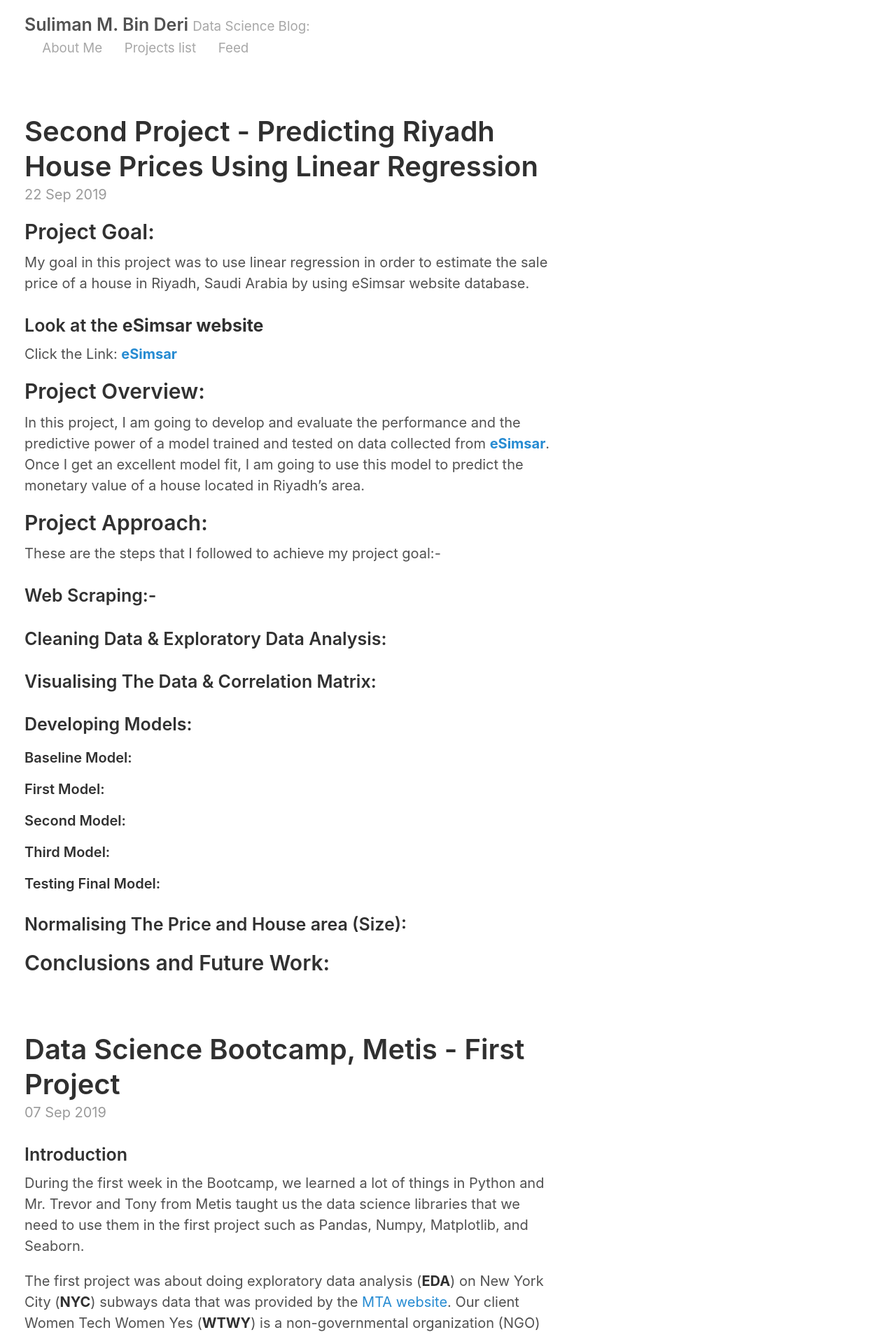
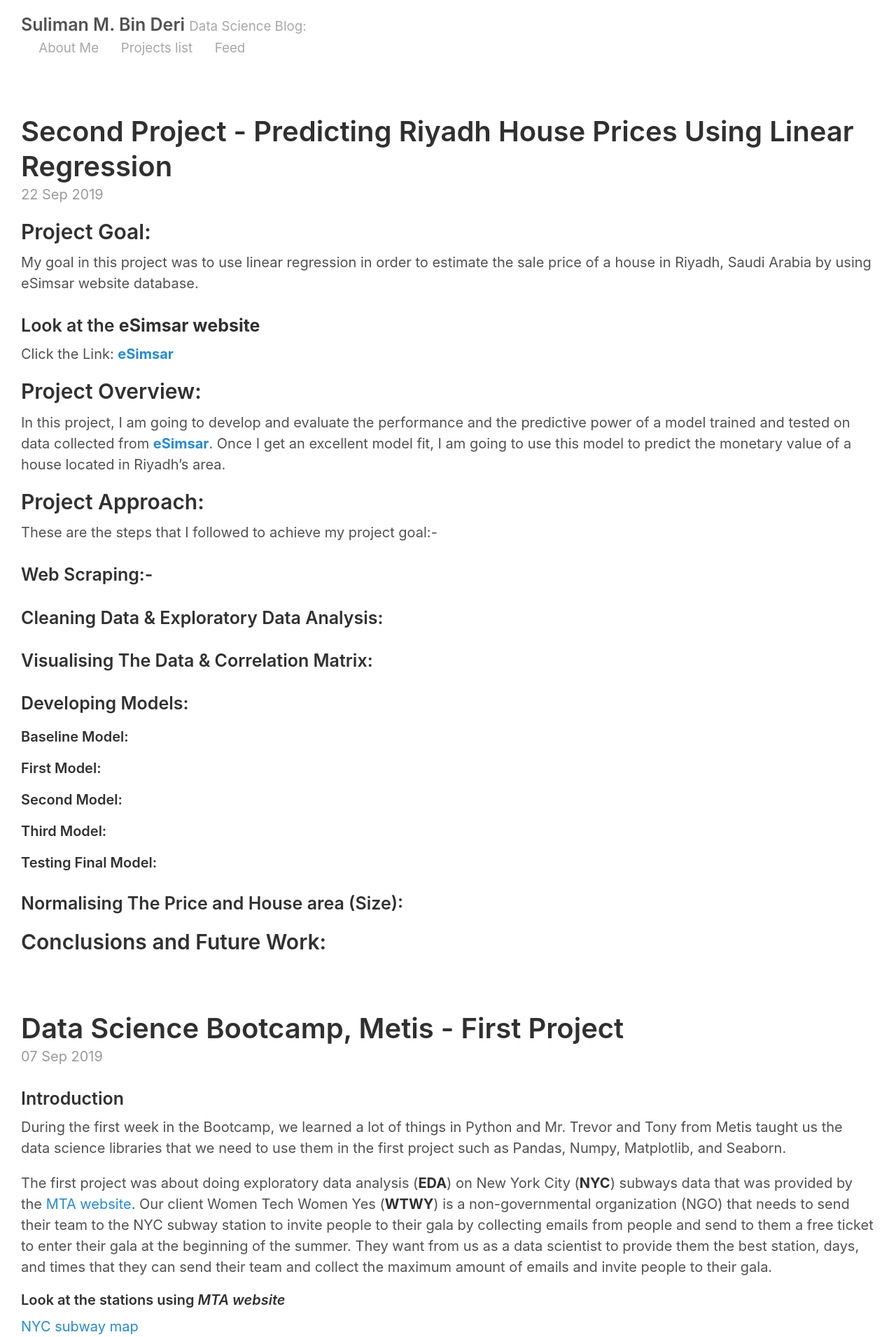
Before and after one commit to SulimanMD/SulimanMD.github.io, a Jekyll site: the page built from index.html, in a window 1280 px wide. Shown: the top 1911 px of the page at 70% size. Built offline with Jekyll 4.4.1, drawn with Linux system fonts in a browser that asks for light colours; the list of posts is cut into pages by our own code.

Commit message:
Commit number 20

```diff
--- a/_sass/_layout.scss
+++ b/_sass/_layout.scss
@@ -3,11 +3,11 @@
 // Styles for managing the structural hierarchy of the site.
 
 .container {
-  max-width: 40em;
-  padding-left:  1rem;
-  padding-right: 1rem;
-  margin-left:  0.75em;
-  margin-right: 0.75em;
+  max-width: 100rem;
+  padding-left:  1.5rem;
+  padding-right: 1.5rem;
+  margin-left:  auto;
+  margin-right: auto;
 }
 
 footer {
```
